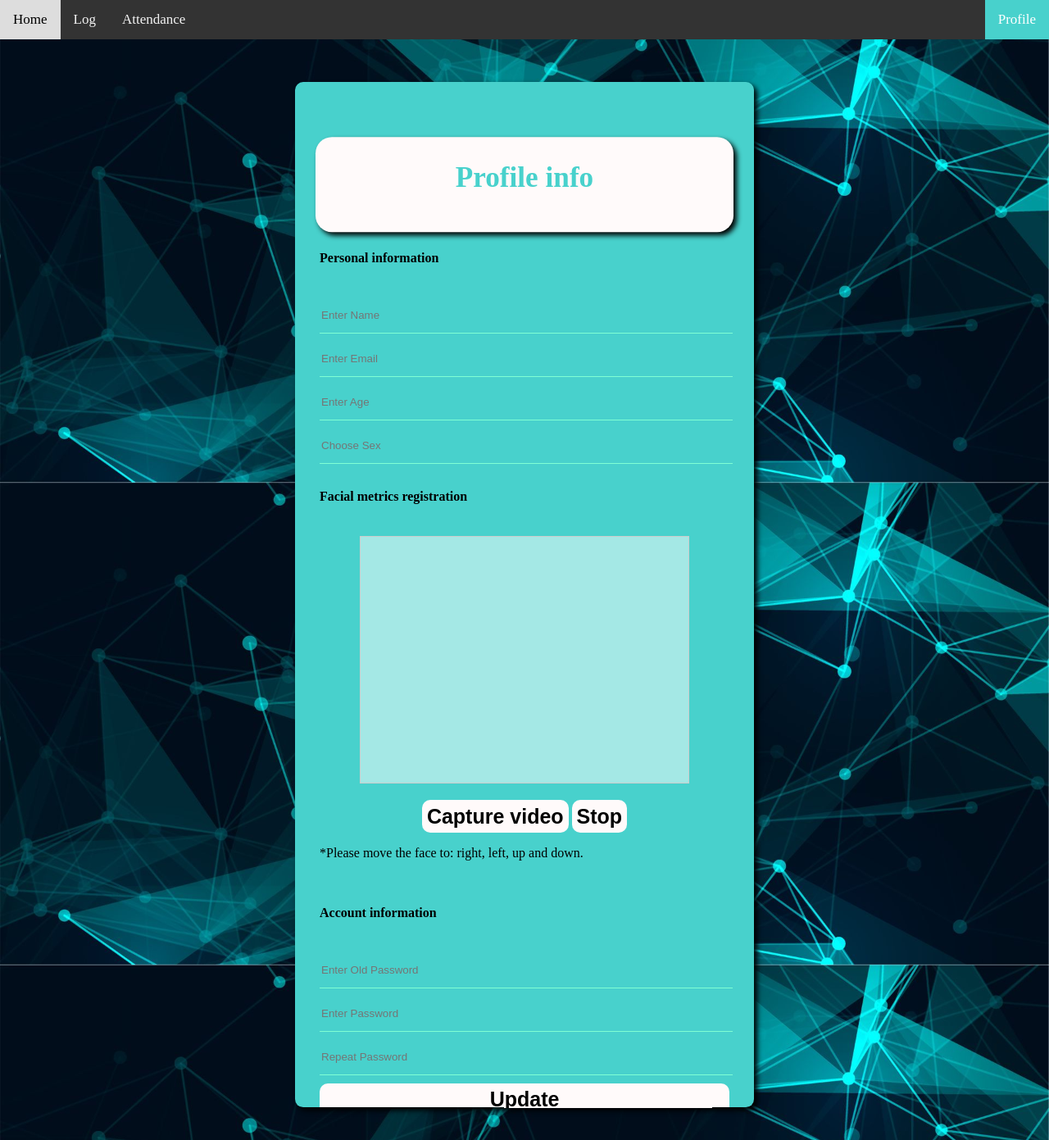
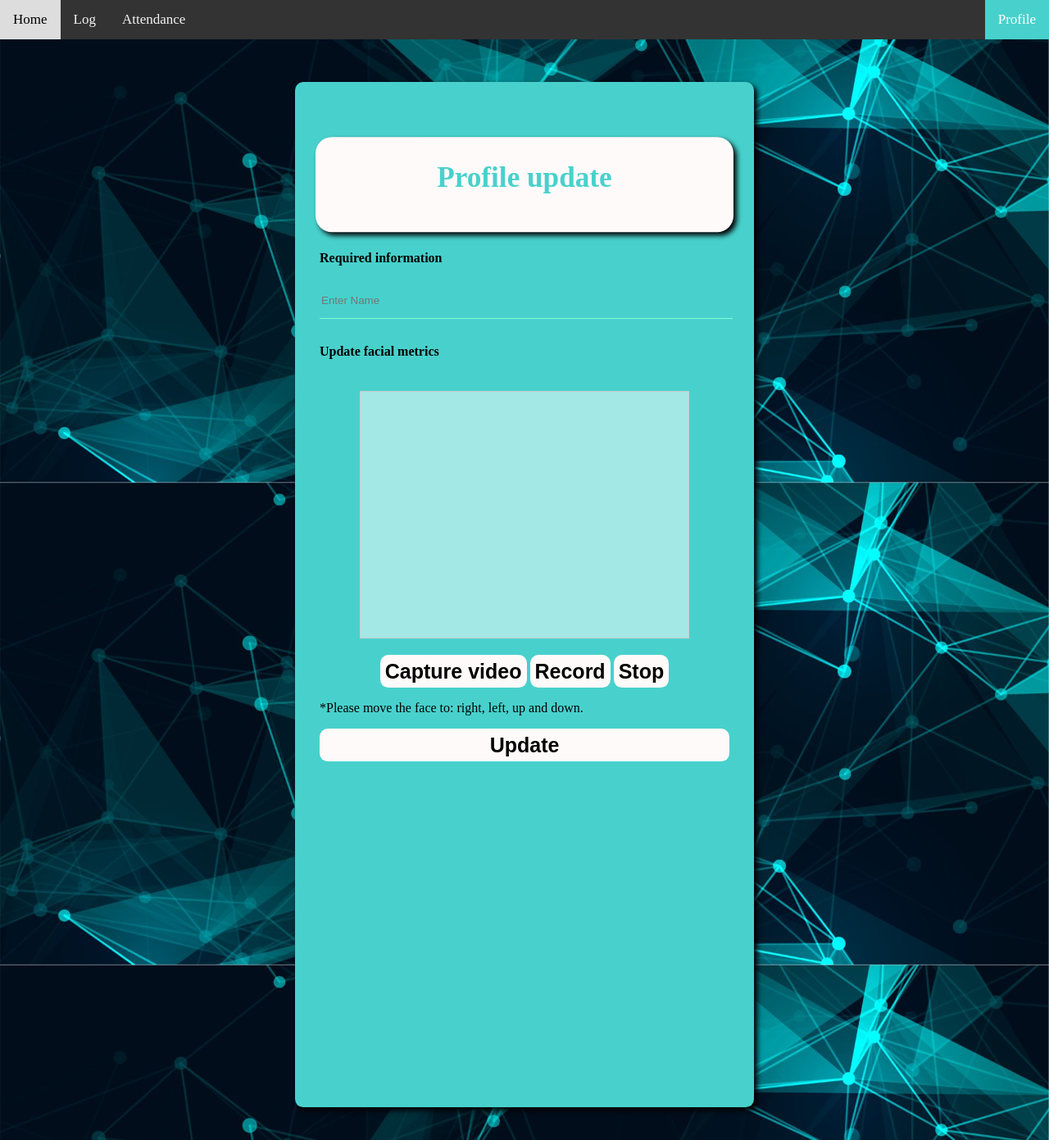
Before and after one commit to bopopescu/FaceRec, a Flask app: page /profile in a window 1280 px wide. Shown: the whole page at 82% size. Run offline with Flask 2, Linux system fonts and the light colour scheme; parts of the project's set-up code (start-up, migrations or seed data) failed here and were passed over; some libraries are stand-ins or nearby versions.

Commit message:
7rd commit - FaceRecognition - update profile functionality

```diff
--- a/src/main/application/main.py
+++ b/src/main/application/main.py
@@ -15,6 +15,7 @@
 
 imagesToRegister = [];
 
+newImagesToRegister = [];
 
 @app.route('/')
 def start():
@@ -106,8 +107,34 @@
     return render_template('register.html')
 
 
-@app.route('/profile')
+@app.route('/profile', methods=['POST','GET'])
 def profile():
+    if request.method == 'POST':
+
+        if( len(newImagesToRegister)==0 ):
+
+            data_url = request.json
+
+            for image in data_url:
+                content = image.split(';')[1]
+                data = content.split(',')[1]
+                image_encoded = base64.standard_b64decode(data)
+                nparr = np.frombuffer(image_encoded, np.uint8)
+                img = cv2.imdecode(nparr, cv2.IMREAD_COLOR)
+
+                newImagesToRegister.append(img);
+
+        else:
+
+            _name = request.form['inputName']
+
+            #creates the new user face alignament data
+            facerec.create_manual_data(newImagesToRegister,_name);
+
+            #clears the image list
+            newImagesToRegister.clear();
+
+    # if request.method == 'GET':
     return render_template('profile.html')
 
 @app.route('/log',methods=["GET","POST"])
--- /dev/null
+++ b/src/main/application/static/cameraRecNew.js
@@ -0,0 +1,65 @@
+function handleError(error) {
+  console.error('navigator.getUserMedia error: ', error);
+}
+const constraints = {video: true};
+
+(function() {
+  const video = document.querySelector('#basic video');
+  const captureVideoButton = document.querySelector('#basic .capture-button');
+  let localMediaStream;
+
+  const canvas = document.createElement('canvas');
+
+  var images = [];
+
+  function handleSuccess(stream) {
+    localMediaStream = stream;
+    video.srcObject = stream;
+  }
+
+  captureVideoButton.onclick = function() {
+      navigator.mediaDevices.getUserMedia(constraints).then(handleSuccess).catch(handleError);
+
+  };
+
+  document.querySelector('#record-button').onclick = function() {
+      images=[];
+      do {
+          canvas.width = video.videoWidth;
+          canvas.height = video.videoHeight;
+          //returns drawImage
+          canvas.getContext('2d').drawImage(video, 0, 0);
+          // Other browsers will fall back to image/png
+
+          images.push(canvas.toDataURL('image/png', 1.0));
+
+          // sleep(1000);
+      } while (images.length<200)
+      console.log("done");
+  };
+
+  document.querySelector('#stop-button').onclick = function() {
+    video.pause();
+    localMediaStream.stop();
+
+    var json = JSON.stringify(images);
+
+    $.ajax({
+      type: 'POST',
+      contentType: 'application/json',
+      url: '/profile',
+      data : json ,
+
+      success : function(result) {
+        jQuery("#clash").html(result);
+      },error : function(result){
+         console.log(result);
+      }
+    });
+  };
+
+  function sleep(ms) {
+    return new Promise(resolve => setTimeout(resolve, ms));
+  }
+
+})();
--- a/src/main/application/templates/log.html
+++ b/src/main/application/templates/log.html
@@ -25,7 +25,7 @@
         <div id="screenshot" style="text-align:center;">
           <video class="videostream" autoplay></video>
           <img id="screenshot-img" >
-          <p><button class="capture-button">Capture video</button>
+          <p><button class="capture-button">Start camera</button>
           <button id="screenshot-button" disabled>Take screenshot</button>
           <button id="stop-button">Stop</button>
           <button id="send-picture">Log</button></p>
--- a/src/main/application/templates/profile.html
+++ b/src/main/application/templates/profile.html
@@ -17,52 +17,34 @@
     </div>
 
 
-    <div class="header_registration" style="margin-top:30px;margin-bottom:30px;" onscroll="dynamicheight()">
+    <div class="header_registration" style="margin-top:30px;margin-bottom:30px;">
 		<img src="../static/avatar.png" class ="Logo" width="100px">
+		<h1 class="header_page_title">Profile update</h1>
 
-		<h1 class="header_page_title">Profile info</h1>
+		<form action = "http://localhost:5000/profile" method = "POST">
+            <h4>Required information</h4>
+            <input name="inputName" type="text" placeholder="Enter Name">
 
-		<form>
-            <h4>Personal information</h4><br>
-            <input type="text" placeholder="Enter Name"><br>
-            <input type="email" placeholder="Enter Email"><br>
-            <input type="number" min="18" max="99" placeholder="Enter Age"><br>
-            <input list="sexes" name="browser" placeholder="Choose Sex">
-                  <datalist id="sexes">
-                    <option value="Male">
-                    <option value="Female">
-                    <option value="Not specified">
-                  </datalist>
-            <h4>Facial metrics registration</h4>
-
-            <br>
+            <h4>Update facial metrics</h4><br>
 
             <div id="basic" style="text-align:center;">
               <video class="videostream" autoplay></video>
-              <p><button class="capture-button" type="button">Capture video</button> <button id="stop-button" type="button">Stop</button></p>
+              <p>
+                  <button class="capture-button" type="button">Capture video</button>
+                  <button id="record-button" type="button">Record</button>
+                  <button id="stop-button" type="button">Stop</button>
+              </p>
             </div>
 
-            <p>    *Please move the face to: right, left, up and down.</p><br>
-
-            <script src="../static/cameraRec.js"></script>
-
-            <h4>Account information</h4><br>
-			<input type="password" placeholder="Enter Old Password"><br>
-			<input type="password" placeholder="Enter Password"><br>
-            <input type="password" placeholder="Repeat Password"><br>
+            <p>    *Please move the face to: right, left, up and down.</p>
 
 			<input type="submit" value="Update" style="position:relative;bottom: 0%;"><br>
 		</form>
 
 	</div>
 
-    <script>
-        function dynamicheight() {
-            var content = document.getElementById("content");
-            var y = content.scrollTop;
-            document.getElementById('random').style.height = y;
-        }
-    </script>
+    <script src="http://code.jquery.com/jquery-1.11.0.min.js"></script>
+    <script src="../static/cameraRecNew.js"></script>
 
 </body>
 </html>
--- a/src/main/application/templates/register.html
+++ b/src/main/application/templates/register.html
@@ -10,7 +10,7 @@
     <div class="header_registration">
 		<img src="../static/avatar.png" class ="Logo" width="100px">
 
-		<h1 style="text-align: center;">New User registration</h1>
+		<h1 class="header_page_title" style="text-align: center;">New User registration</h1>
 
 		<form action = "http://localhost:5000/register" method = "POST">
             <h4>Account information</h4><br>
```
Also changed, not shown: src/main/FaceRec/facerec_128D.txt (+1 -1 lines).
